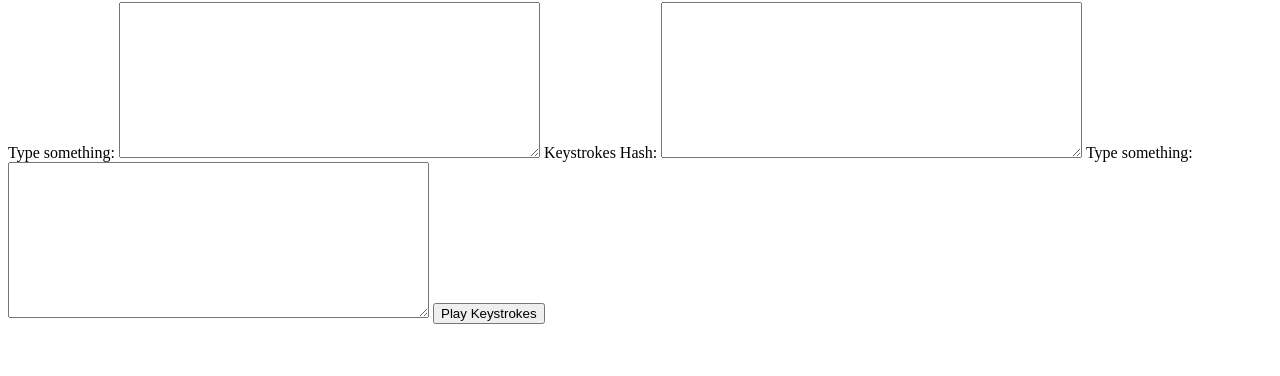
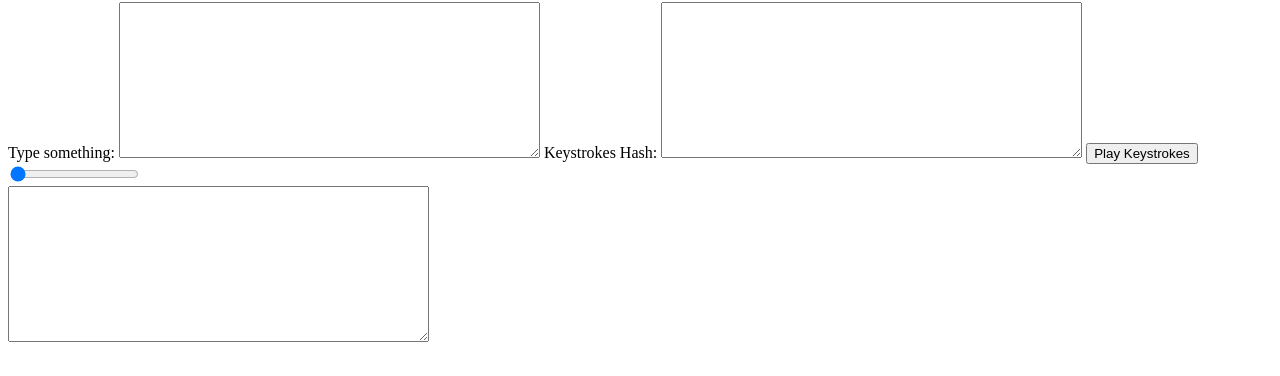
Before and after one commit to Anx450z/Writter, a plain HTML site: page index.html in a window 1280 px wide. Shown: the part 78-454 px from the top of the page. Drawn offline with Linux system fonts and the light colour scheme.

Commit message:
working on cursor movement

```diff
--- a/index.html
+++ b/index.html
@@ -12,11 +12,14 @@
   <label for="hashTextBox">Keystrokes Hash:</label>
   <textarea id="hashTextBox" rows="10" cols="50" readonly></textarea>
 
-  <label for="outputTextBox">Type something:</label>
-  <textarea id="outputTextBox" rows="10" cols="50"></textarea>
+  <button onclick="playbackKeystrokes()">Play Keystrokes</button>
 
+  <div>
+    <input type="range" id="seekBar" min="0" max="100" step="1" value="0" oninput="seek()">
+    <span id="seekTime"></span>
+  </div>
 
-  <button onclick="playbackKeystrokes()">Play Keystrokes</button>
+  <textarea id="outputTextBox" rows="10" cols="50" readonly></textarea>
 
   <script src="index.js"></script>
 </body>
--- a/index.js
+++ b/index.js
@@ -1,9 +1,15 @@
 var keystrokesHash = {};
+var minTime = Number.MAX_SAFE_INTEGER;
+var maxTime = Number.MIN_SAFE_INTEGER;
 
 function captureKeystrokes(event) {
   var key = event.key;
   var time = new Date().getTime();
   keystrokesHash[time] = key;
+
+  // Update minTime and maxTime
+  minTime = Math.min(minTime, time);
+  maxTime = Math.max(maxTime, time);
 }
 
 function displayHash() {
@@ -15,8 +21,14 @@ function playbackKeystrokes() {
   var outputTextBox = document.getElementById('outputTextBox');
   outputTextBox.value = '';
 
-  Object.keys(keystrokesHash).forEach(function (timestamp, index) {
-    timeDelay = timestamp - Object.keys(keystrokesHash)[0]
+  var timestamps = Object.keys(keystrokesHash);
+  var initialTime = timestamps[0];
+  var totalTime = maxTime - minTime;
+
+  timestamps.forEach(function (timestamp, index) {
+    var timeDelay = timestamp - initialTime;
+    var progress = (timeDelay / totalTime) * 100;
+
     setTimeout(function () {
       var key = keystrokesHash[timestamp];
       if (key === 'Enter') {
@@ -26,13 +38,71 @@ function playbackKeystrokes() {
       } else if (key === 'Tab') {
         outputTextBox.value += '\t';
       } else if (key === 'Shift') {
-      }
-      else {
+        // Perform shift action here (e.g., capitalize output)
+        // Modify this section according to your desired shift action
+      } else {
         outputTextBox.value += key;
       }
+
+      // Update seek bar position
+      document.getElementById('seekBar').value = progress;
+      document.getElementById('seekTime').textContent = formatTime(timeDelay);
     }, timeDelay);
   });
 }
 
-document.getElementById('inputTextBox').addEventListener('keyup', displayHash);
-document.addEventListener('keydown', captureKeystrokes);
+function seek() {
+  var seekBar = document.getElementById('seekBar');
+  var progress = seekBar.value;
+
+  var totalTime = maxTime - minTime;
+  var timeToSeek = (totalTime * progress) / 100;
+
+  // Find the closest timestamp
+  var closestTime = Object.keys(keystrokesHash).reduce(function (a, b) {
+    return Math.abs(a - timeToSeek) < Math.abs(b - timeToSeek) ? a : b;
+  });
+
+  // Update output text box and seek time display
+  var outputTextBox = document.getElementById('outputTextBox');
+  outputTextBox.value = '';
+
+  Object.keys(keystrokesHash).forEach(function (timestamp) {
+  if (timestamp <= closestTime) {
+  var key = keystrokesHash[timestamp];
+  if (key === 'Enter') {
+  outputTextBox.value += '\n';
+  } else if (key === 'Backspace') {
+  outputTextBox.value = outputTextBox.value.slice(0, -1);
+  } else if (key === 'Tab') {
+  outputTextBox.value += '\t';
+  } else if (key === 'Shift') {
+  // Perform shift action here (e.g., capitalize output)
+  // Modify this section according to your desired shift action
+  } else if (key === 'ArrowRight') {
+    // Move cursor position to the right
+    var currentPosition = outputTextBox.selectionStart;
+    outputTextBox.setSelectionRange(currentPosition + 1, currentPosition + 1);
+  } else if (key === 'ArrowLeft') {
+    // Move cursor position to the left
+    var currentPosition = outputTextBox.selectionStart;
+    outputTextBox.setSelectionRange(currentPosition - 1, currentPosition - 1);
+  }
+  else {
+  outputTextBox.value += key;
+  }
+  }
+  });
+
+  // Update seek time display
+  document.getElementById('seekTime').textContent = formatTime(closestTime - minTime);
+  }
+
+  function formatTime(time) {
+  var seconds = Math.floor(time / 1000);
+  var milliseconds = time % 1000;
+  return seconds + '.' + milliseconds + 's';
+  }
+
+  document.getElementById('inputTextBox').addEventListener('keyup', displayHash);
+  document.addEventListener('keydown', captureKeystrokes);
```
